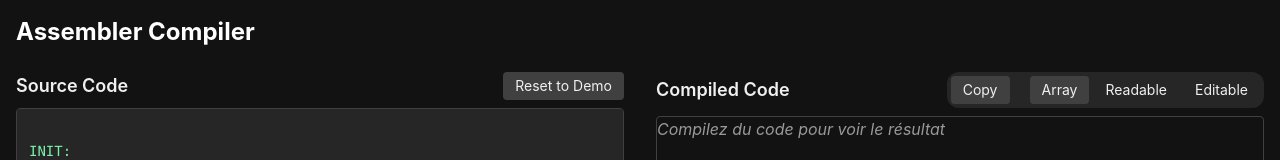
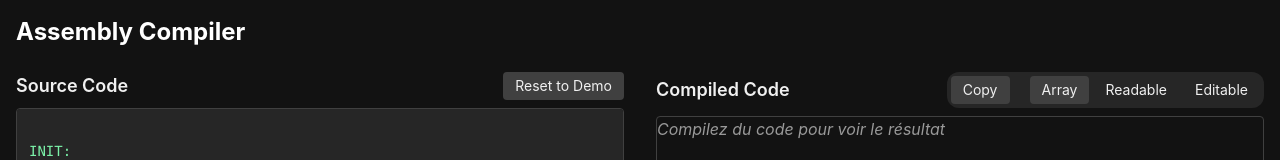
Before and after one commit to monstermax/react-machine, a React (Vite) app: page /compiler in a window 1280 px wide. Shown: the top 160 px of the page. Built offline with nearby package versions, Linux system fonts and the light colour scheme.

Commit message:
dev 2026-01

```diff
--- a/src/pages/CompilePage.tsx
+++ b/src/pages/CompilePage.tsx
@@ -209,7 +209,7 @@ export const CompilePage: React.FC = () => {
 
     return (
         <div className="p-4 bg-gray-900 text-gray-100 min-h-screen">
-            <h1 className="text-2xl font-bold mb-6 text-white"><Link to="/">Assembler Compiler</Link></h1>
+            <h1 className="text-2xl font-bold mb-6 text-white"><Link to="/">Assembly Compiler</Link></h1>
 
             <div className="grid grid-cols-1 md:grid-cols-2 gap-8">
                 {/* Section Code Source */}
--- a/src/pages/CompilePageV2.tsx
+++ b/src/pages/CompilePageV2.tsx
@@ -135,7 +135,7 @@ export const CompilePageV2: React.FC = () => {
     return (
         <div className="p-4 bg-gray-900 text-gray-100 min-h-screen flex flex-col">
             <h1 className="text-2xl font-bold mb-6 text-white">
-                <Link to="/">Compilateur Assembleur (Version Simplifiée)</Link>
+                <Link to="/">Assembly Compiler</Link>
             </h1>
 
             {/* Editeurs */}
```
